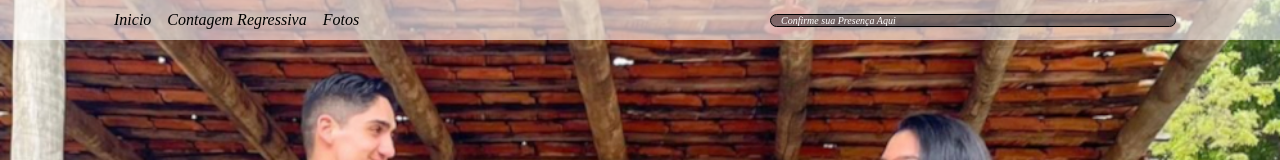
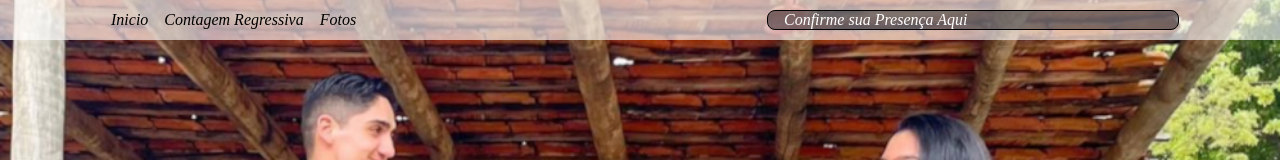
Before and after one commit to SamuelLopes-216/noivado, a React (Create React App) app: page / in a window 1280 px wide. Shown: the top 160 px of the page. Built offline with nearby package versions, Linux system fonts and the light colour scheme.

Commit message:
Update App.css

```diff
--- a/src/App.css
+++ b/src/App.css
@@ -82,7 +82,7 @@ a{
   text-decoration: none;
 }
 .check{
-  font-size: 10px;
+  font-size: 1rem;
   width: 30vw;
   padding-right: 10px;
   margin-left: 1rem;
```
